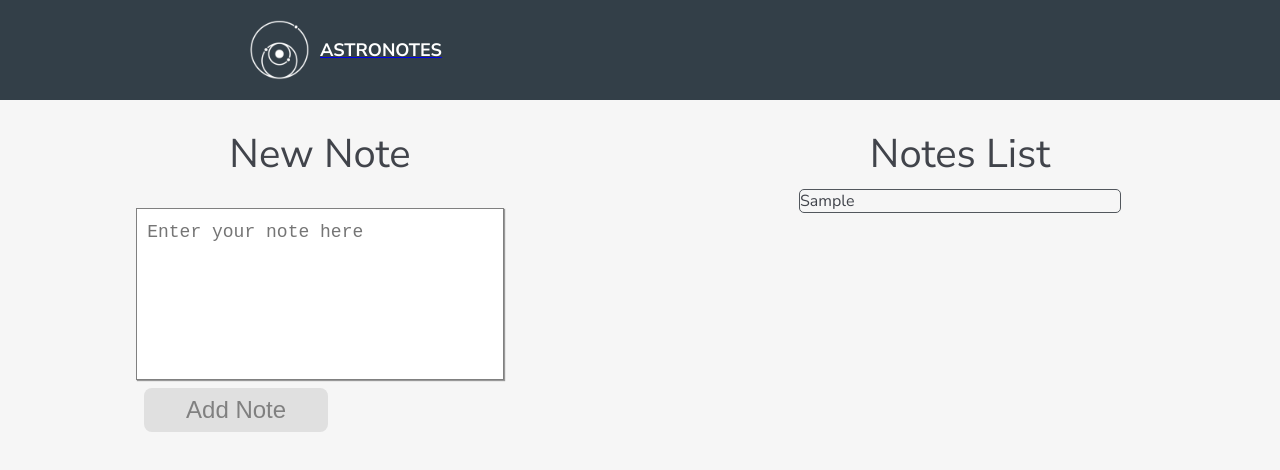
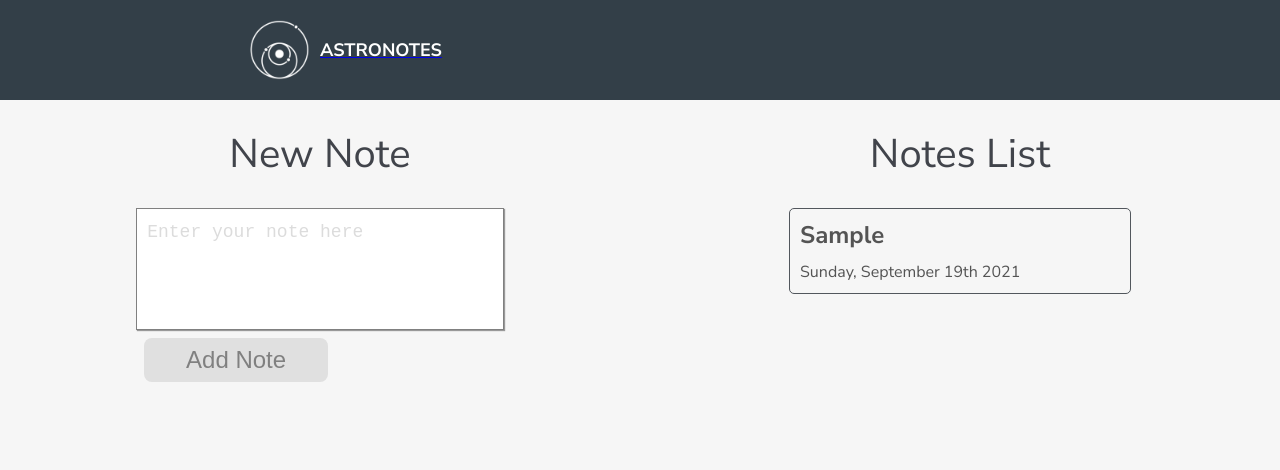
Before and after one commit to diegodinizz/astro-notes, a React (Create React App) app: page / in a window 1280 px wide. Both pictures are taken after typing "Sample" into the empty fields and a click on the button "Add Note". Shown: the top 470 px of the page. Built offline with nearby package versions, Linux system fonts and the light colour scheme.

Commit message:
styled note component

```diff
--- a/package.json
+++ b/package.json
@@ -6,6 +6,7 @@
     "@testing-library/jest-dom": "^5.14.1",
     "@testing-library/react": "^11.2.7",
     "@testing-library/user-event": "^12.8.3",
+    "moment": "^2.29.1",
     "react": "^17.0.2",
     "react-dom": "^17.0.2",
     "react-redux": "^7.2.5",
--- a/src/components/Note.js
+++ b/src/components/Note.js
@@ -13,7 +13,23 @@ const Container = styled(Link)`
   width: 50%;
   cursor: pointer;
   text-decoration: none;
-  color: #41444b;
+  color: #545454;
+  padding: 10px;
+  margin-bottom: 20px;
+`
+
+const Content = styled.div`
+  box-sizing: content-box;
+  font-weight: 700;
+  font-size: 1.5em;
+  /* max-width: 400px; */
+  overflow: hidden;
+`
+
+const Date = styled.div`
+  font-size: 1em;
+  font-weight: 400;
+  margin-top: 10px;
 `
 
 const ButtonsContainer = styled.div``
@@ -25,7 +41,8 @@ export const Note = ({ details }) => {
 
   return (
     <Container to={`/notes/${id}`}>
-      {content}
+      <Content>{content}</Content>
+      <Date>{createdAt}</Date>
       {/* <ButtonsContainer>
         <CustomButtom color='blue'>Edit</CustomButtom>
         <CustomButtom onClick={() => dispatch(deleteNote(id))} color='red'>
--- a/src/containers/NewNote.js
+++ b/src/containers/NewNote.js
@@ -8,7 +8,7 @@ import { addNote } from '../redux/actions'
 const Container = styled.div`
   display: flex;
   flex-direction: column;
-  justify-content: center;
+  justify-content: flex-start;
   align-items: center;
   width: 50%;
 
@@ -30,10 +30,14 @@ const Content = styled.textarea`
   box-shadow: 1px 1px 1px #999;
   resize: none;
   width: 27vw;
-  height: 150px;
+  height: 100px;
   font-size: 18px;
   color: grey;
   outline: none;
+
+  ::placeholder {
+    color: gainsboro;
+  }
 `
 
 const Button = styled.button`
--- a/src/containers/NotesList.js
+++ b/src/containers/NotesList.js
@@ -14,11 +14,12 @@ const Container = styled.div`
 const Title = styled.h1`
   font-size: 2.5rem;
   font-weight: 400;
-  margin-bottom: 0.5rem;
 `
 
 export const NotesList = () => {
   const notes = useSelector(state => state.notes)
+
+  console.log(notes)
 
   return (
     <Container>
--- a/src/redux/reducer.js
+++ b/src/redux/reducer.js
@@ -1,4 +1,5 @@
-import { v4 as uuidv4 } from 'uuid';
+import { v4 as uuidv4 } from 'uuid'
+import moment from 'moment'
 
 import { NotesActionTypes } from './types'
 
@@ -9,9 +10,10 @@ const INITIAL_STATE = {
 export const notesReducer = (state = INITIAL_STATE, action) => {
   switch (action.type) {
     case NotesActionTypes.ADD_NOTE:
+      // const date = new Date()
       const newNote = {
         id: uuidv4(),
-        createdAt: Date.now(),
+        createdAt: moment().format('dddd, MMMM Do YYYY'),
         content: action.payload
       }
       return {
```
Also changed, not shown: 1 other file (tests, documents, lock files or other folders).
